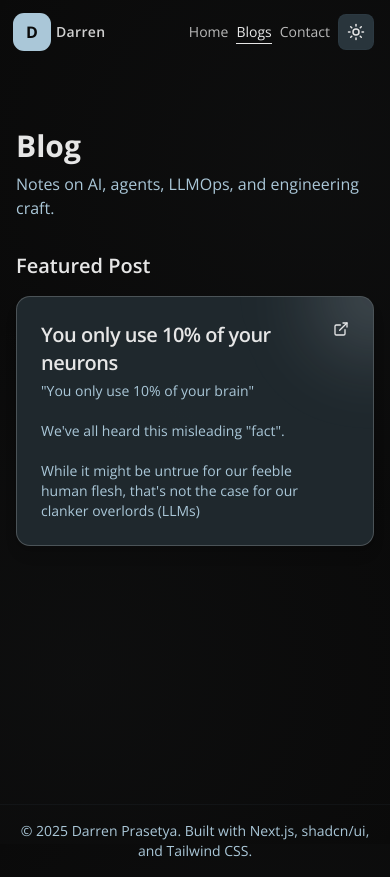
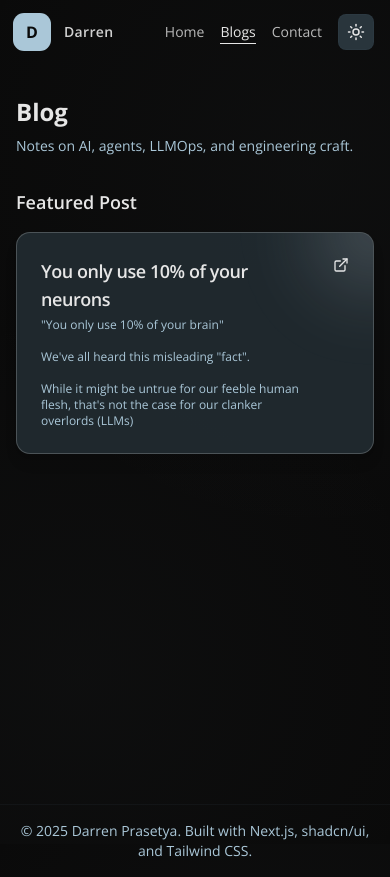
Before and after one commit to Mikask1/portfolio-darren, a Next.js app: page /blogs in a window 390 px wide. Built offline with nearby package versions, Linux system fonts and the light colour scheme.

Commit message:
feat: mobile friendly UI

```diff
--- a/src/app/blogs/page.tsx
+++ b/src/app/blogs/page.tsx
@@ -29,8 +29,8 @@ export default function BlogsPage() {
   const [featuredPost, ...otherPosts] = BLOG_POSTS;
 
   return (
-    <main className="container-px mx-auto max-w-5xl py-16">
-      <motion.h1 initial="hidden" animate="show" variants={container} className="text-3xl font-bold">
+    <main className="container-px mx-auto max-w-5xl py-8 sm:py-16">
+      <motion.h1 initial="hidden" animate="show" variants={container} className="text-2xl sm:text-3xl font-bold">
         {`Blog`.split(" ").map((word, i) => (
           <motion.span variants={item} key={i} className="inline-block">
             {word}&nbsp;
@@ -41,7 +41,7 @@ export default function BlogsPage() {
         initial={{ opacity: 0, y: 8 }}
         animate={{ opacity: 1, y: 0 }}
         transition={{ duration: 0.5, delay: 0.1 }}
-        className="mt-2 text-muted-foreground"
+        className="mt-2 text-sm sm:text-base text-muted-foreground"
       >
         Notes on AI, agents, LLMOps, and engineering craft.
       </motion.p>
@@ -50,7 +50,7 @@ export default function BlogsPage() {
           initial={{ opacity: 0, y: 8 }}
           animate={{ opacity: 1, y: 0 }}
           transition={{ duration: 0.5, delay: 0.2 }}
-          className="text-xl font-semibold"
+          className="text-lg sm:text-xl font-semibold"
         >
           Featured Post
         </motion.h2>
@@ -63,7 +63,7 @@ export default function BlogsPage() {
           initial={{ opacity: 0, y: 8 }}
           animate={{ opacity: 1, y: 0 }}
           transition={{ duration: 0.5, delay: 0.2 }}
-          className="text-xl font-semibold"
+          className="text-lg sm:text-xl font-semibold"
         >
           Other Posts
         </motion.h2>}
--- a/src/app/layout.tsx
+++ b/src/app/layout.tsx
@@ -1,6 +1,7 @@
 import type { Metadata } from "next";
 import { Open_Sans } from "next/font/google";
 import { ThemeProvider } from "next-themes";
+import MotionProvider from "@/components/MotionProvider";
 import "./globals.css";
 import NavBar from "@/components/NavBar";
 import Footer from "@/components/Footer";
@@ -26,9 +27,11 @@ export default function RootLayout({
 		<html lang="en" suppressHydrationWarning>
 			<body className={`${openSans.variable} antialiased bg-background text-foreground`}>
 				<ThemeProvider attribute="class" defaultTheme="dark" enableSystem>
-					<NavBar />
-					<div className="pt-16 min-h-[calc(100vh-40px)]">{children}</div>
-					<Footer />
+					<MotionProvider>
+						<NavBar />
+						<div className="pt-16 min-h-[calc(100vh-40px)]">{children}</div>
+						<Footer />
+					</MotionProvider>
 				</ThemeProvider>
 			</body>
 		</html>
--- a/src/app/page.tsx
+++ b/src/app/page.tsx
@@ -1,7 +1,7 @@
 import Hero from "@/components/Hero";
+import BlogSection from "@/components/BlogSection";
 import ProjectsSection from "@/components/ProjectsSection";
 import Timeline from "@/components/Timeline";
-import BlogSection from "@/components/BlogSection";
 
 export default function Home() {
   return (
--- a/src/components/BlogCard.tsx
+++ b/src/components/BlogCard.tsx
@@ -41,8 +41,8 @@ export default function BlogCard({ p, i }: BlogCardProps) {
                 <Card className="group relative overflow-hidden border-border/10 bg-card/70 p-6 shadow-lg transition-all hover:shadow-xl hover:bg-card h-full">
                     <div className="flex items-start justify-between gap-4">
                         <div>
-                            <h3 className="text-xl font-semibold tracking-tight underline-ltr w-fit">{p.title}</h3>
-                            <p className="mt-1 text-sm text-muted-foreground whitespace-pre-line">{p.desc}</p>
+                            <h3 className="text-lg sm:text-xl font-semibold tracking-tight underline-ltr w-fit">{p.title}</h3>
+                            <p className="mt-1 text-xs sm:text-sm text-muted-foreground whitespace-pre-line">{p.desc}</p>
                         </div>
                         <div className="flex items-center">
                             {p.isExternal ? <LuExternalLink size={16} /> : <LuArrowRight size={16} />}
--- a/src/components/BlogSection.tsx
+++ b/src/components/BlogSection.tsx
@@ -12,14 +12,14 @@ export default function BlogSection() {
   return (
     <section id="blog" className="relative">
       <div className="container-px mx-auto max-w-6xl py-20">
-        <div className="flex items-end justify-between gap-4">
-          <div>
-            <h2 className="text-2xl font-bold tracking-tight sm:text-3xl">Blog</h2>
-            <p className="mt-2 text-muted-foreground">Thoughts on various technical topics in AI.</p>
+        <div>
+          <div className="flex items-end justify-between gap-4">
+            <h2 className="text-2xl font-bold tracking-tight sm:text-3xl">Blogs</h2>
+            <Link href="/blogs" className="text-sm text-primary underline-ltr whitespace-nowrap self-start">
+              View all
+            </Link>
           </div>
-          <Link href="/blogs" className="text-sm text-primary underline-ltr">
-            View all
-          </Link>
+          <p className="mt-2 text-muted-foreground">Thoughts on various technical topics in AI.</p>
         </div>
         <div className="mt-8 grid gap-4 sm:grid-cols-2 lg:grid-cols-3">
           {displayPosts.map((p: Post, i: number) => (
--- a/src/components/Hero.tsx
+++ b/src/components/Hero.tsx
@@ -28,7 +28,7 @@ export default function Hero() {
 
 	return (
 		<section id="home" className="relative">
-			<div className="container-px mx-auto max-w-6xl py-16 sm:py-24">
+			<div className="container-px mx-auto max-w-6xl py-16 pt-8 sm:py-24">
 				<div className="grid items-center gap-10 md:grid-cols-2">
 					<div className="relative">
 						<div className="inline-flex items-center gap-2 rounded-full border border-border/50 bg-card px-3 py-1 text-[12px] text-muted-foreground shadow-sm">
--- /dev/null
+++ b/src/components/MotionProvider.tsx
@@ -0,0 +1,12 @@
+"use client";
+
+import { ReactNode } from "react";
+import { LazyMotion, domAnimation } from "framer-motion";
+
+type MotionProviderProps = {
+	children: ReactNode;
+};
+
+export default function MotionProvider({ children }: MotionProviderProps) {
+	return <LazyMotion features={domAnimation}>{children}</LazyMotion>;
+}
--- a/src/components/NavBar.tsx
+++ b/src/components/NavBar.tsx
@@ -25,7 +25,7 @@ export default function NavBar() {
       }`}
     >
       <nav className="container-px mx-auto flex h-16 items-center justify-between">
-        <Link href="/#home" className="group inline-flex items-center gap-2">
+        <Link href="/#home" className="group inline-flex items-center gap-4">
           <span className="inline-flex h-8 w-8 items-center justify-center rounded-md bg-primary text-background font-bold shadow-[0_0_0_3px_var(--color-ring)]">
             D
           </span>
@@ -33,7 +33,7 @@ export default function NavBar() {
             Darren
           </span>
         </Link>
-        <div className="flex items-center gap-2 sm:gap-6 text-sm">
+        <div className="flex items-center gap-4 sm:gap-6 text-sm">
           <Link
             href="/#home"
             className={`hover:opacity-100 underline-ltr ${
--- a/src/components/SkillBadge.tsx
+++ b/src/components/SkillBadge.tsx
@@ -78,7 +78,7 @@ function getIconForSkill(skill: string): IconType | null {
 		{ match: (v) => v.includes("gemini"), Icon: SiGoogle },
 		{ match: (v) => v.includes("llama"), Icon: SiMeta },
 		{ match: (v) => v.includes("anthropic"), Icon: SiAnthropic },
-		{ match: (v) => v.includes("deepseek") || v.includes("mixtral"), Icon: LuMessageSquare },
+		{ match: (v) => v.includes("deepseek") || v.includes("mixtral") || v.includes("moonshotai"), Icon: LuMessageSquare },
 		// AI/ML tools and concepts
 		{ match: (v) => v.includes("openrouter"), Icon: LuRoute },
 		{ match: (v) => v.includes("prompt engineering"), Icon: LuFileText },
--- a/src/components/Timeline.tsx
+++ b/src/components/Timeline.tsx
@@ -19,7 +19,7 @@ type TimelineItem = {
 
 const TIMELINE: TimelineItem[] = [
 	{
-		year: "Feb 2025 - July 2025",
+		year: "Feb 2025 - present",
 		image: "/covena.png",
 		title: "AI Software Engineer",
 		subtitle: "Covena",
@@ -101,10 +101,10 @@ export default function Timeline() {
 					Interactive vertical timeline with animations as items come into view.
 				</p>
 				<div className="relative mt-10">
-					<div className="absolute left-5 top-0 bottom-0 w-px bg-border" />
+					<div className="absolute left-5 top-0 bottom-0 w-px bg-border hidden sm:block" />
 					<div className="flex flex-col gap-8">
-						{TIMELINE.map((item) => (
-							<TimelineRow key={item.title} item={item} />
+						{TIMELINE.map((item, idx) => (
+							<TimelineRow key={item.title} item={item} isLast={idx === TIMELINE.length - 1} />
 						))}
 					</div>
 				</div>
@@ -115,7 +115,7 @@ export default function Timeline() {
 
 
 
-function TimelineRow({ item }: { item: TimelineItem }) {
+function TimelineRow({ item, isLast }: { item: TimelineItem; isLast: boolean }) {
 	const { ref, controls } = useReveal();
 	return (
 		<motion.div
@@ -123,19 +123,46 @@ function TimelineRow({ item }: { item: TimelineItem }) {
 			initial={{ opacity: 0, y: 24 }}
 			animate={controls}
 			transition={{ duration: 0.6, ease: "easeOut" }}
-			className="relative pl-10 sm:pl-12"
+			className="relative sm:pl-12"
 		>
-			<div className="absolute left-5 top-1/2 size-4 -translate-x-1/2 -translate-y-1/2 rounded-full border-2 border-background bg-accent shadow-[0_0_0_3px_var(--color-background)]" />
+			<div className="absolute left-5 top-1/2 size-4 -translate-x-1/2 -translate-y-1/2 rounded-full border-2 border-background bg-accent shadow-[0_0_0_3px_var(--color-background)] hidden sm:block" />
 			<Card className="border-border/10 bg-card/50 p-5 shadow-xl backdrop-blur-sm">
-				<div className="flex items-start gap-4">
+				{/* Mobile Layout */}
+				<div className="sm:hidden">
+					<div className="flex items-center gap-3 mb-3">
+						<div className="relative aspect-square w-12 shrink-0 overflow-hidden border border-border/10 bg-white rounded-full shadow-md">
+							<Image src={item.image} alt="logo" fill className="object-contain p-2" />
+						</div>
+						<span className="font-semibold text-foreground">{item.subtitle}</span>
+					</div>
+					<div className="text-sm text-muted-foreground mb-3">{item.year}</div>
+					<h3 className="text-lg font-semibold mb-3">{item.title}</h3>
+					{item.bullets ? (
+						<ul className="ml-5 list-disc space-y-1 text-sm text-muted-foreground mb-3">
+							{item.bullets.map((bullet, idx) => (
+								<li key={idx}>{bullet}</li>
+							))}
+						</ul>
+					) : (
+						<p className="text-sm text-muted-foreground mb-3">{item.description}</p>
+					)}
+					<div className="flex flex-wrap gap-1.5">
+						{item.skills.map((s) => (
+							<SkillBadge key={s} skill={s} />
+						))}
+					</div>
+				</div>
+
+				{/* Desktop Layout */}
+				<div className="hidden sm:flex items-start gap-4">
 					<div className="relative aspect-square w-16 shrink-0 overflow-hidden border border-border/10 bg-white rounded-full shadow-md">
 						<Image src={item.image} alt="logo" fill className="object-contain p-2" />
 					</div>
 					<div>
 						<div className="flex items-center gap-2 text-sm text-muted-foreground">
-							<span className="font-semibold text-foreground">{item.year}</span>
+							<span className="font-semibold text-foreground">{item.subtitle}</span>
 							<span>•</span>
-							<span>{item.subtitle}</span>
+							<span>{item.year}</span>
 						</div>
 						<h3 className="mt-1 text-lg font-semibold">{item.title}</h3>
 						{item.bullets ? (
```
